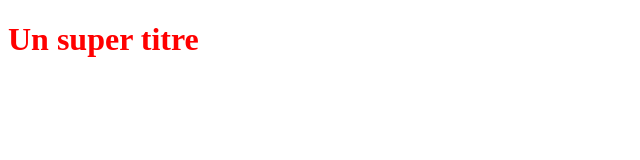
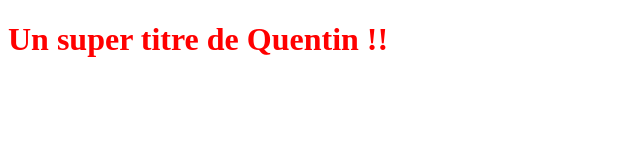
Before and after one commit to Chewbacca-cyber/Test, a plain HTML site: page index.html in a window 1280 px wide. Shown: the whole page, without its empty margins (0-640 px from the left). Drawn offline with Linux system fonts and the light colour scheme.

Commit message:
Modification du titre

```diff
--- a/index.html
+++ b/index.html
@@ -5,6 +5,6 @@
    <link rel="stylesheet" type="text/css" href="style.css">
 </head>
 <body>
-   <h1>Un super titre</h1>
+   <h1>Un super titre de Quentin !!</h1>
 </body>
 </html>
```
